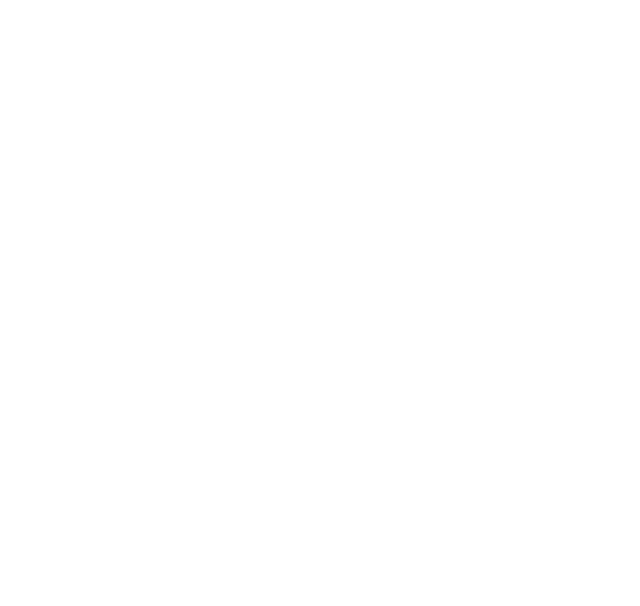
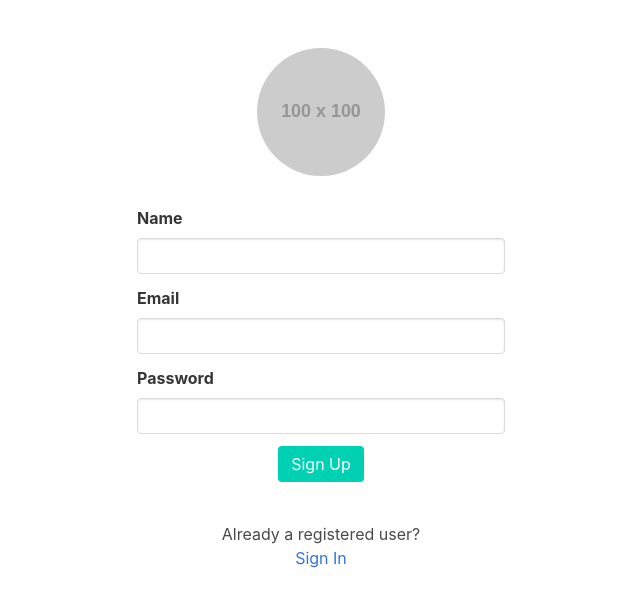
Before and after one commit to pesto-students/batch-8-CODERHOOD, a React (Create React App) app in the folder client/: page /signup in a window 1280 px wide. Shown: the top 606 px of the page, without its empty margins (319-959 px from the left). Built offline with nearby package versions, Linux system fonts and the light colour scheme.

Commit message:
add signup and not found page

```diff
--- /dev/null
+++ b/client/src/components/NotFound/NotFound.js
@@ -0,0 +1,9 @@
+import React from 'react'
+
+const NotFound = () => (
+  <div className="has-text-centered">
+      <h1>No Match Found</h1>
+  </div>
+);
+
+export default NotFound;
--- /dev/null
+++ b/client/src/components/index.js
@@ -0,0 +1 @@
+export { default as NotFound } from './NotFound/NotFound';
--- a/client/src/containers/SignIn/SignIn.js
+++ b/client/src/containers/SignIn/SignIn.js
@@ -1,4 +1,5 @@
-import React from "react";
+import React from 'react';
+import { Link } from 'react-router-dom'
 import SmallContainer from '../../components/SmallContainer/SmallContainer';
 import InputField from '../../components/InputField/InputField';
 import './SignIn.css';
@@ -20,7 +21,7 @@
 
         <p className="formFooter">
           Not a registered user?<br />
-          <a href="/signup">Sign Up</a>
+          <Link to="/signup">Sign Up</Link>
         </p>
       </form>
     </SmallContainer>
--- /dev/null
+++ b/client/src/containers/SignUp/SignUp.css
@@ -0,0 +1,11 @@
+form > figure {
+  margin-bottom: 30px;
+}
+
+figure.image {
+  margin: 0px auto 30px;
+}
+
+.formFooter {
+  margin-top: 40px;
+}
--- /dev/null
+++ b/client/src/containers/SignUp/SignUp.js
@@ -0,0 +1,30 @@
+import React from 'react';
+import { Link } from 'react-router-dom'
+import SmallContainer from '../../components/SmallContainer/SmallContainer';
+import InputField from '../../components/InputField/InputField';
+import './SignUp.css';
+
+const SignUp = () => (
+  <SmallContainer>
+    <form className="has-text-centered">
+      <figure className="image is-128x128">
+        <img src="https://dummyimage.com/100x100/000/fff&text=CoderHood" alt="CoderHood" className="brand-logo is-rounded"/>
+      </figure>
+
+      <InputField labelDirection="left" type="name" id="name" label="Name" />
+      <InputField labelDirection="left" type="email" id="email" label="Email" />
+      <InputField labelDirection="left" type="password" id="password" label="Password" />
+
+      <div className="control has-text-centered">
+        <button className="button is-primary">Sign Up</button>
+      </div>
+
+      <p className="formFooter">
+        Already a registered user?<br />
+        <Link to="/signin">Sign In</Link>
+      </p>
+    </form>
+  </SmallContainer>
+);
+
+export default SignUp;
--- /dev/null
+++ b/client/src/containers/index.js
@@ -0,0 +1,2 @@
+export { default as SignIn } from './SignIn/SignIn';
+export { default as SignUp } from './SignUp/SignUp';
--- a/client/src/index.js
+++ b/client/src/index.js
@@ -2,11 +2,12 @@
 import ReactDOM from "react-dom";
 import "./index.css";
 import App from "./containers/App";
-import SignIn from "./containers/SignIn/SignIn";
 import Thread from "./containers/Thread/Thread";
 import Workspace from "./containers/Workspace/Workspace";
+import { SignIn, SignUp } from './containers'
 import * as serviceWorker from "./serviceWorker";
 import { Route, BrowserRouter as Router, Switch } from "react-router-dom";
+import { NotFound } from "./components";
 
 const routing = (
   <Router>
@@ -15,6 +16,8 @@
       <Route exact path="/signin" component={SignIn} />
       <Route exact path="/thread" component={Thread} />
       <Route exact path="/workspace" component={Workspace} />
+      <Route exact path="/signup" component={SignUp} />
+      <Route component={NotFound} />
     </Switch>
   </Router>
 );
```
Also changed, not shown: 2 other files (tests, documents, lock files or other folders).
